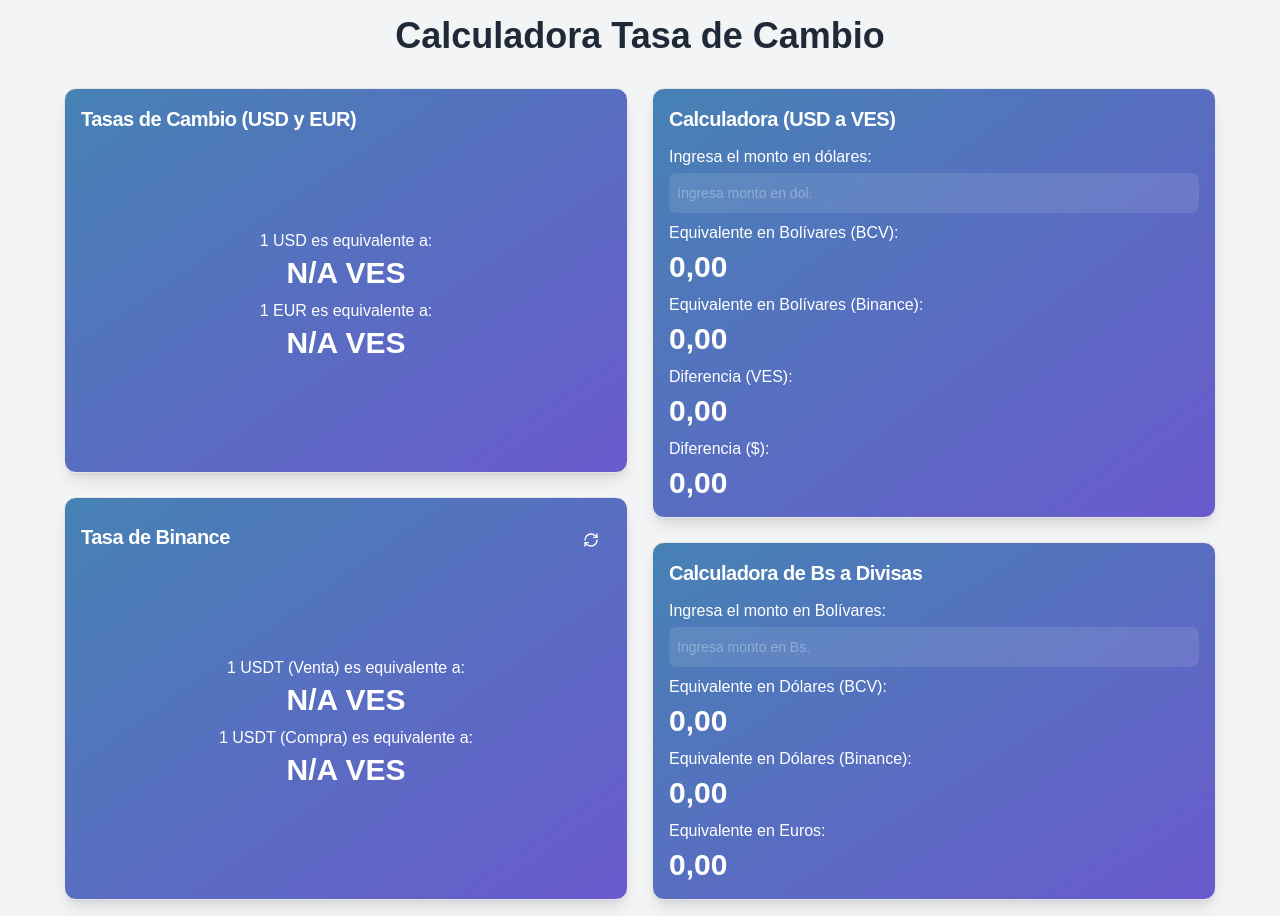
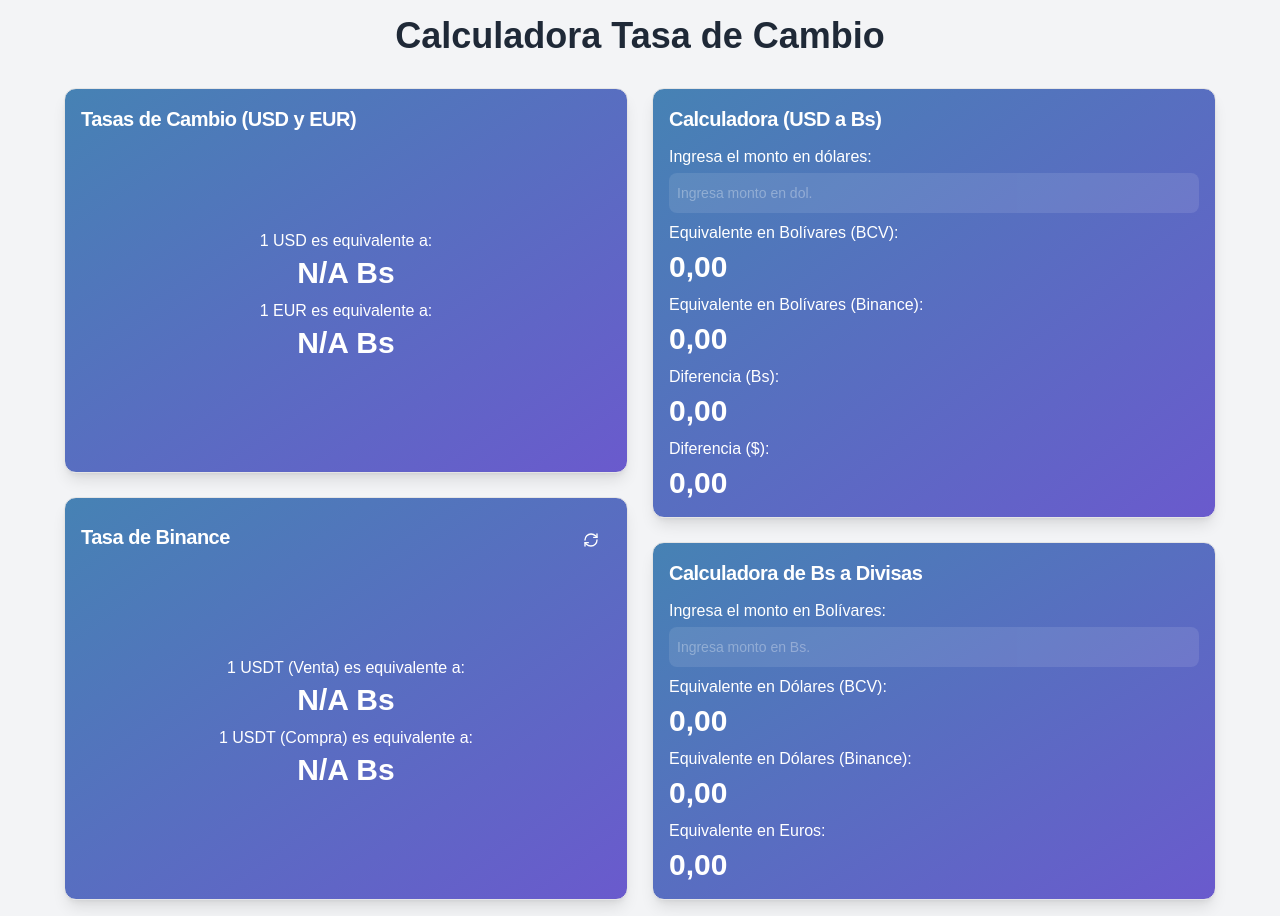
Before and after one commit to Lujdev/bcv-calculator, a Next.js app: page / in a window 1280 px wide. Built offline with nearby package versions, Linux system fonts and the light colour scheme; no server answers.

Commit message:
feat: update currency text to "Bs" on main page
Change "VES" to "Bs" in all instances on `app/page.tsx`.

#VERCEL_SKIP

Co-authored-by: Luis <35190793+Lujdev@users.noreply.github.com>

```diff
--- a/app/page.tsx
+++ b/app/page.tsx
@@ -301,13 +301,13 @@ export default function HomePage() {
                   <div className="mb-2">
                     <p className="text-base mb-0.5">1 USD es equivalente a:</p>
                     <p className="text-3xl font-extrabold">
-                      {usdExchangeRate !== null ? usdExchangeRate.toFixed(2).replace(".", ",") : "N/A"} VES
+                      {usdExchangeRate !== null ? usdExchangeRate.toFixed(2).replace(".", ",") : "N/A"} Bs
                     </p>
                   </div>
                   <div>
                     <p className="text-base mb-0.5">1 EUR es equivalente a:</p>
                     <p className="text-3xl font-extrabold">
-                      {eurExchangeRate !== null ? eurExchangeRate.toFixed(2).replace(".", ",") : "N/A"} VES
+                      {eurExchangeRate !== null ? eurExchangeRate.toFixed(2).replace(".", ",") : "N/A"} Bs
                     </p>
                   </div>
                 </>
@@ -349,15 +349,14 @@ export default function HomePage() {
                     <p className="text-base mb-0.5">1 USDT (Venta) es equivalente a:</p>
                     <p className="text-3xl font-extrabold">
                       {binanceSellExchangeRate !== null ? binanceSellExchangeRate.toFixed(2).replace(".", ",") : "N/A"}{" "}
-                      VES
+                      Bs
                     </p>
                   </div>
                   {/* Tasa de Compra */}
                   <div>
                     <p className="text-base mb-0.5">1 USDT (Compra) es equivalente a:</p>
                     <p className="text-3xl font-extrabold">
-                      {binanceBuyExchangeRate !== null ? binanceBuyExchangeRate.toFixed(2).replace(".", ",") : "N/A"}{" "}
-                      VES
+                      {binanceBuyExchangeRate !== null ? binanceBuyExchangeRate.toFixed(2).replace(".", ",") : "N/A"} Bs
                     </p>
                   </div>
                 </>
@@ -374,7 +373,7 @@ export default function HomePage() {
           {/* Calculadora USD a VES Card */}
           <Card className="bg-gradient-to-br from-blue-darker-start to-blue-darker-end text-white rounded-xl shadow-lg p-4 flex flex-col justify-between min-h-[160px]">
             <CardHeader className="p-0 pb-3">
-              <CardTitle className="text-xl font-bold">Calculadora (USD a VES)</CardTitle>
+              <CardTitle className="text-xl font-bold">Calculadora (USD a Bs)</CardTitle>
             </CardHeader>
             <CardContent className="flex-grow flex flex-col justify-center p-0">
               <Label htmlFor="usd-input" className="text-base mb-1">
@@ -397,7 +396,7 @@ export default function HomePage() {
               <p className="text-3xl font-extrabold">
                 {bolivaresEquivalentBinance !== null ? bolivaresEquivalentBinance.toFixed(2).replace(".", ",") : "0,00"}
               </p>
-              <p className="text-base mt-2 mb-1">Diferencia (VES):</p>
+              <p className="text-base mt-2 mb-1">Diferencia (Bs):</p>
               <p className="text-3xl font-extrabold">
                 {absoluteDifferenceBetweenRates !== null
                   ? absoluteDifferenceBetweenRates.toFixed(2).replace(".", ",")
```
